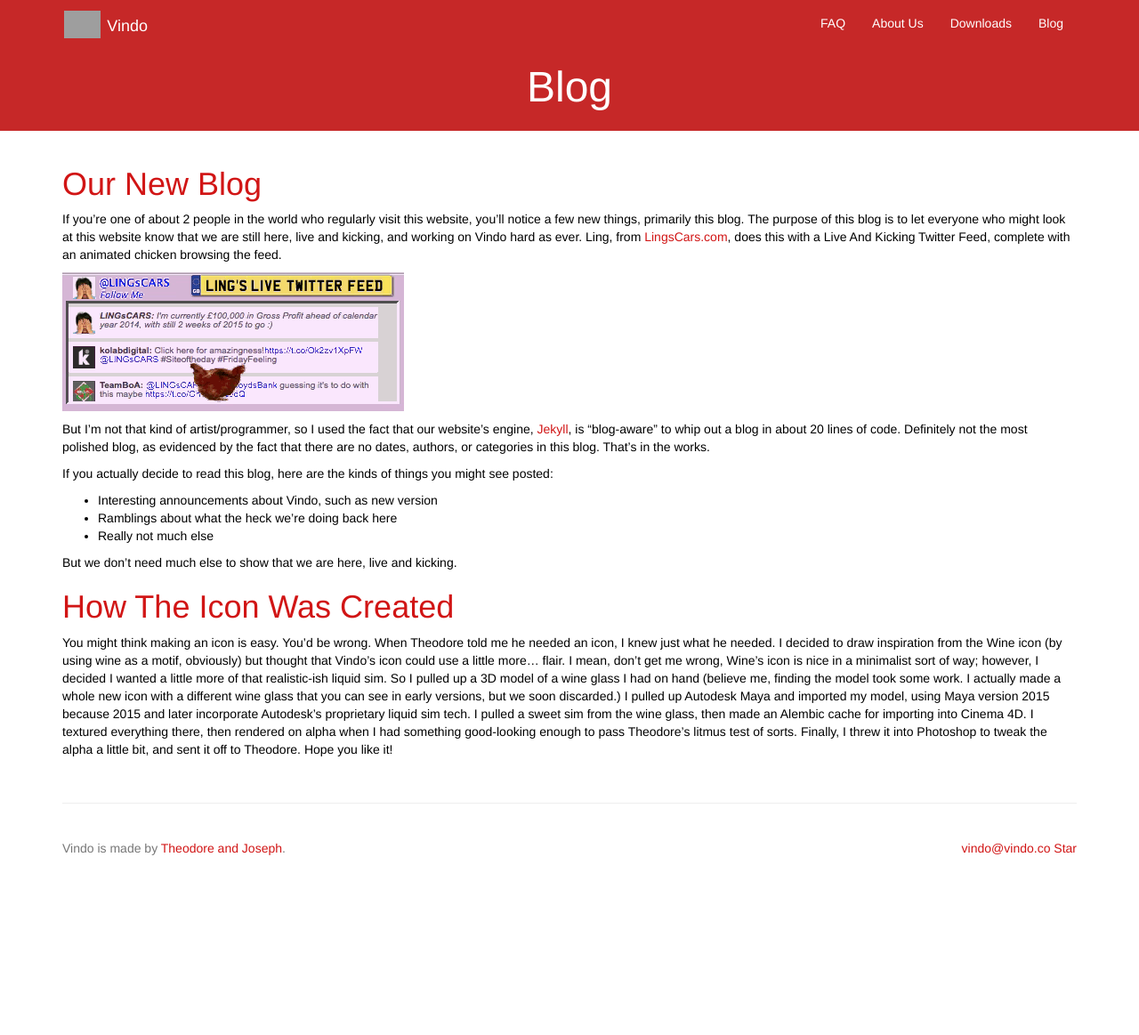
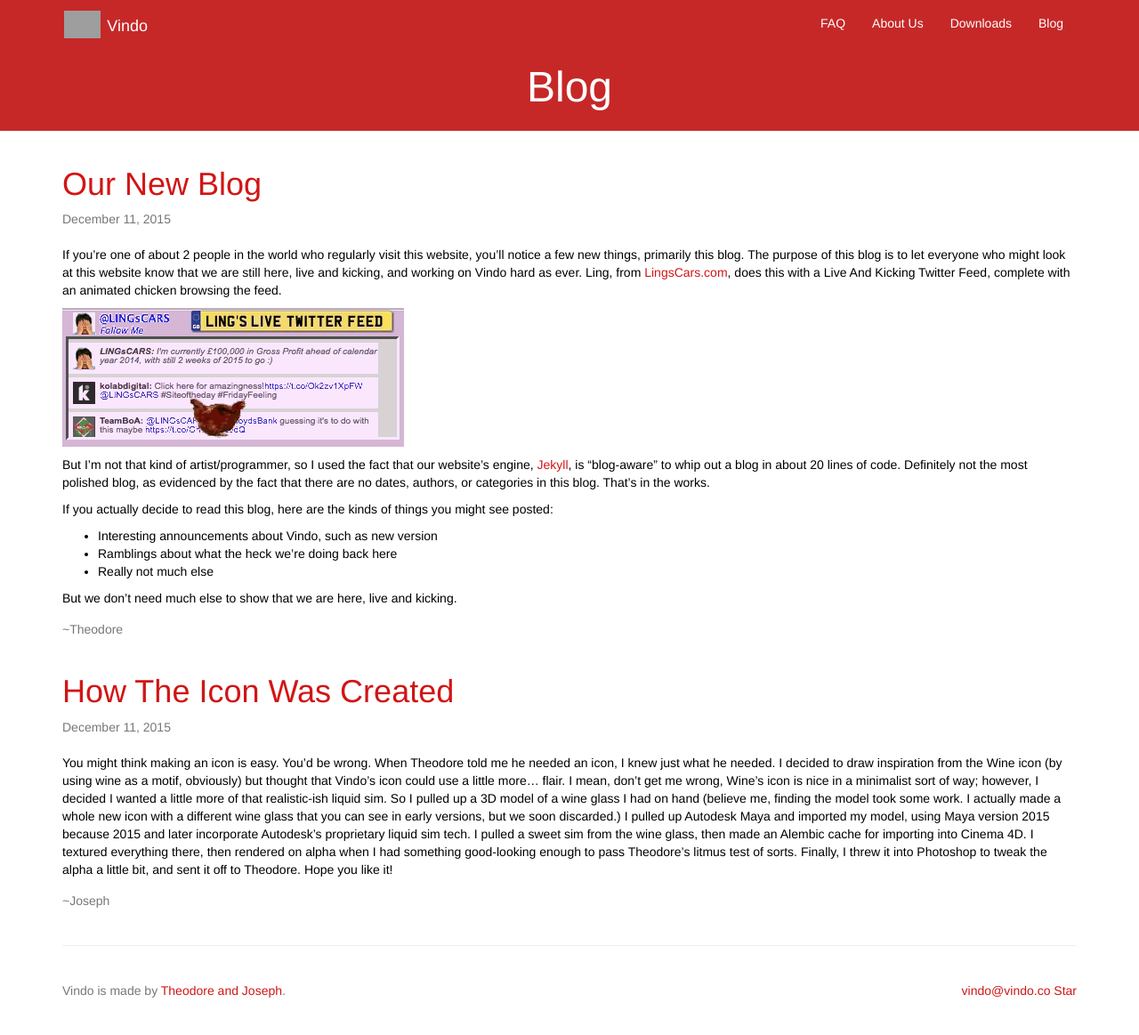
Before and after one commit to vindo-app/vindo, a Jekyll site: the page built from blog.html, in a window 1280 px wide. Shown: the whole page at 89% size. Built offline with Jekyll 4.4.1, drawn with Linux system fonts in a browser that asks for light colours; nearby versions of some CDN libraries; before the commit the page ends 1003 px from its top, so only the background shows below that; grey boxes are pictures that could not be loaded.

Commit message:
more posts and other updates

```diff
--- /dev/null
+++ b/_data/authors.yml
@@ -0,0 +1,2 @@
+theodore: "Theodore"
+joseph: "Joseph"
--- a/_posts/2015-12-11-how-the-icon-was-created.md
+++ b/_posts/2015-12-11-how-the-icon-was-created.md
@@ -1,5 +1,6 @@
 ---
 type: post
+author: joseph
 ---
 
 You might think making an icon is easy. You’d be wrong. When Theodore told me he needed an icon, I knew just what he needed. I decided to draw inspiration from the Wine icon (by using wine as a motif, obviously) but thought that Vindo’s icon could use a little more… flair. I mean, don’t get me wrong, Wine’s icon is nice in a minimalist sort of way; however, I decided I wanted a little more of that realistic-ish liquid sim. So I pulled up a 3D model of a wine glass I had on hand (believe me, finding the model took some work. I actually made a whole new icon with a different wine glass that you can see in early versions, but we soon discarded.) I pulled up Autodesk Maya and imported my model, using Maya version 2015 because 2015 and later incorporate Autodesk’s proprietary liquid sim tech. I pulled a sweet sim from the wine glass, then made an Alembic cache for importing into Cinema 4D. I textured everything there, then rendered on alpha when I had something good-looking enough to pass Theodore’s litmus test of sorts. Finally, I threw it into Photoshop to tweak the alpha a little bit, and sent it off to Theodore. Hope you like it!
--- a/_posts/2015-12-11-our-new-blog.md
+++ b/_posts/2015-12-11-our-new-blog.md
@@ -1,5 +1,6 @@
 ---
 type: post
+author: theodore
 ---
 
 If you're one of about 2 people in the world who regularly visit this website, you'll notice a few new things, primarily this blog. The purpose of this blog is to let everyone who might look at this website know that we are still here, live and kicking, and working on Vindo hard as ever. Ling, from [LingsCars.com][ling], does this with a Live And Kicking Twitter Feed, complete with an animated chicken browsing the feed.
--- /dev/null
+++ b/_sass/_blog.scss
@@ -0,0 +1,20 @@
+.author, .date {
+    color: #777;
+}
+
+.author {
+    &:before {
+        content: "~";
+    }
+
+    margin-top: 15px;
+}
+
+.date {
+    margin-top: 10px;
+    margin-bottom: 20px;
+}
+
+.blog-post:not(:last-child) {
+    margin-bottom: 40px;
+}
--- a/blog.html
+++ b/blog.html
@@ -5,6 +5,14 @@ permalink: "/blog/"
 ---
 
 {% for post in site.posts %}
-    <h1><a href="{{ post.url }}">{{ post.title }}</a></h1>
-    {{ post.content }}
+    <div class="blog-post">
+        <h1><a href="{{ post.url }}">{{ post.title }}</a></h1>
+        <div class="date">{{ post.date | date: '%B %d, %Y' }}</div>
+
+        <div class="blog-content">
+            {{ post.content }}
+        </div>
+
+        <div class="author">{{ site.data.authors[post.author] }}</div>
+    </div>
 {% endfor %}
--- a/css/main.scss
+++ b/css/main.scss
@@ -31,5 +31,6 @@ $content-width:    50%;
         "header",
         "footer",
         "download",
-        "about"
+        "about",
+        "blog"
 ;
```
